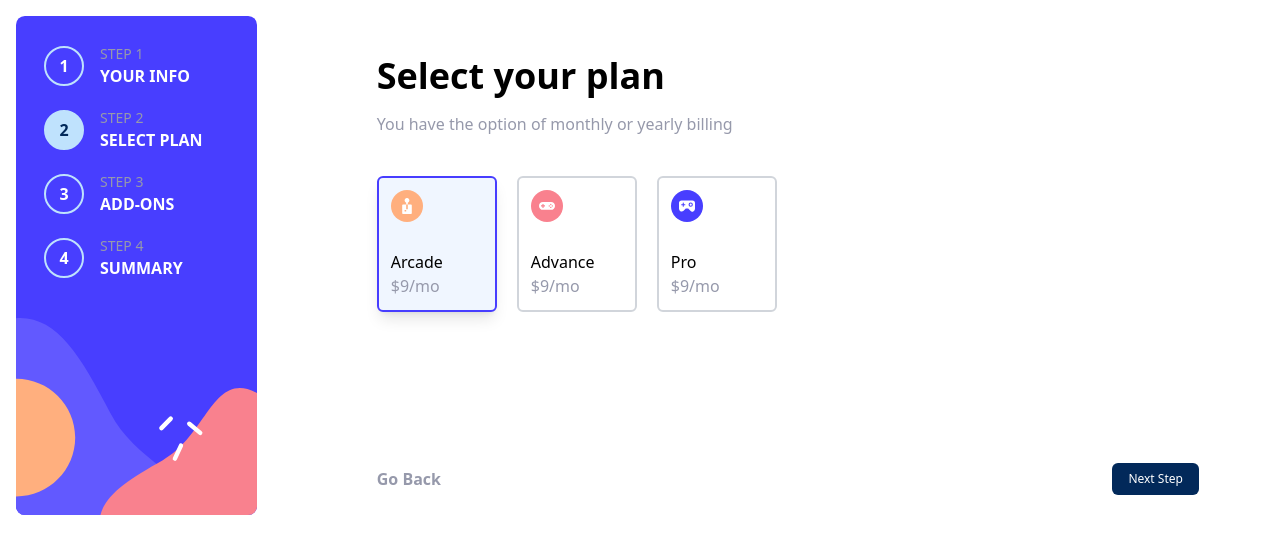
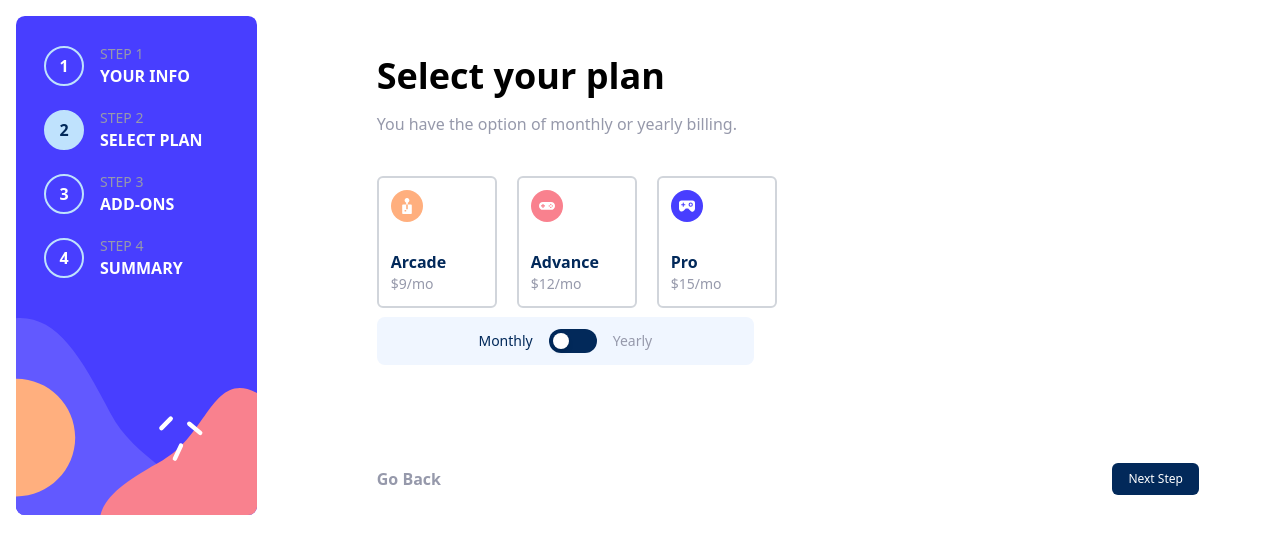
Before and after one commit to anjumali10/react-multi-step-form, a React (Vite) app: page /plan in a window 1280 px wide. Shown: the top 554 px of the page. Built offline with nearby package versions, Linux system fonts and the light colour scheme.

Commit message:
Add billing type toggler

```diff
--- a/src/App.jsx
+++ b/src/App.jsx
@@ -30,7 +30,7 @@ function App() {
         <div className="right relative w-full h-min-[80vh] p-10 px-20">
           <div className="p-info">
             <h1 className='text-4xl font-bold'>Personal info</h1>
-            <p className='text-coolgray mt-4'>Please provide your name, email address, and phone number</p>
+            <p className='text-coolgray mt-4'>Please provide your name, email address, and phone number.</p>
             <form onSubmit={handleSubmit(onSubmit)} className="flex flex-col gap-5 pt-5">
               {/* register your input into the hook by invoking the "register" function */}
               <div className="name flex flex-col gap-1">
--- /dev/null
+++ b/src/components/Add_ons_card.jsx
@@ -0,0 +1,21 @@
+import React from 'react';
+import iconCheckmark from '../assets/icon-checkmark.svg'
+
+const Add_ons_card = () => {
+  return (
+    <div className='border-2 border-lightgray p-5 rounded-md w-[85%] flex justify-between items-center'>
+      <div className='flex items-center gap-10'>
+        <div className='w-5 h-5 rounded-md border-2 border-lightgray bg-purplishblue flex justify-center'>
+          <img className='w-2.5' src={iconCheckmark} alt="iconcheckmark" />
+        </div>
+        <div>
+          <p className='text-marineblue font-bold text-lg'>Online service</p>
+          <p className='text-coolgray'>Access to multiplayer games</p>
+        </div>
+      </div>
+      <p className='text-coolgray'>+$10/yr</p>
+    </div>
+  )
+}
+
+export default Add_ons_card
--- a/src/components/Addson.jsx
+++ b/src/components/Addson.jsx
@@ -1,8 +1,55 @@
-import React from 'react'
+import { useForm } from "react-hook-form"
+import { useNavigate } from "react-router-dom"
+import Navbar from "./Navbar";
+import Add_ons_card from "./add_ons_card";
 
-const Addson = () => {
+function Addson() {
+  const navigate = useNavigate();
+
+  const onSubmit = (data) => {
+    console.log(data); // Handle form submission
+    navigate('/Summary'); // Navigate to the next page after form submission
+  };
+
+  const handleGoBack = () => {
+    // Handle the 'Go Back' button (optional)
+    navigate(-1); // This takes the user to the previous page in the history
+  };
+  const {
+    register,
+    handleSubmit,
+    watch,
+    formState: { errors, isValid },
+  } = useForm()
+
+
   return (
-    <div>Addson</div>
+    <>
+      <div className="main p-4 flex w-[100%] gap-10">
+        <Navbar />
+        <div className="right relative w-full h-min-[80vh] p-10 px-20">
+          <div className="p-info">
+            <h1 className='text-4xl font-bold'>Pick add-ons</h1>
+            <p className='text-coolgray mt-4 mb-9'>Add-ons help enhance your gaming experience.</p>
+            <div className="cardContainer">
+              <Add_ons_card/>
+            </div>
+            <div className="footer absolute bottom-0 flex justify-between w-[85%] pb-5">
+              <button onClick={handleGoBack} className='text-coolgray hover:text-marineblue font-bold' type="button">Go Back</button>
+              <button
+                disabled={!isValid}
+                className='bg-marineblue p-2 px-4 text-white rounded-md text-xs'
+                type="submit"
+                onClick={onSubmit}
+              >
+                Next Step
+              </button>
+            </div>
+          </div>
+        </div>
+      </div>
+
+    </>
   )
 }
 
--- a/src/components/Plan.jsx
+++ b/src/components/Plan.jsx
@@ -8,7 +8,8 @@ import iconPro from '../assets/icon-pro.svg';
 
 const Plan = () => {
     const navigate = useNavigate();
-    const [Plan, setPlan] = useState('arcade');
+    const [Plan, setPlan] = useState();
+    const [billingType, setBillingType] = useState("monthly");
 
     const handleChange = (value) => {
         if (Plan !== value) {
@@ -39,7 +40,7 @@ const Plan = () => {
                 <div className="right relative w-full h-min-[80vh] p-10 px-20">
                     <div className="plan">
                         <h1 className='text-4xl font-bold'>Select your plan</h1>
-                        <p className='text-coolgray mt-4'>You have the option of monthly or yearly billing</p>
+                        <p className='text-coolgray mt-4'>You have the option of monthly or yearly billing.</p>
                         <form className='mt-10 flex gap-5' onSubmit={handleSubmit(onSubmit)}>
                             <label
                                 onClick={() => handleChange('arcade')}
@@ -48,8 +49,9 @@ const Plan = () => {
                             >
                                 <img className='w-8' src={iconArcade} alt="iconArcade" />
                                 <div>
-                                    <p>Arcade</p>
-                                    <p className='text-coolgray'>$9/mo</p>
+                                    <p className='text-marineblue font-bold'>Arcade</p>
+                                    <p className='text-coolgray text-sm'>{billingType === 'monthly' ? '$9/mo': '$90/yr'}</p>
+                                    {billingType === 'yearly' && <span className='text-sm text-marineblue'>2 months free</span>}
                                 </div>
                                 <input
                                     {...register('plan')}
@@ -67,8 +69,9 @@ const Plan = () => {
                             >
                                 <img className='w-8' src={iconAdvance} alt="iconAdvance" />
                                 <div>
-                                    <p>Advance</p>
-                                    <p className='text-coolgray'>$9/mo</p>
+                                    <p className='text-marineblue font-bold'>Advance</p>
+                                    <p className='text-coolgray text-sm'>{billingType === 'monthly' ? '$12/mo': '$120/yr'}</p>
+                                    {billingType === 'yearly' && <span className='text-sm text-marineblue'>2 months free</span>}
                                 </div>
                                 <input
                                     {...register('plan')}
@@ -86,8 +89,9 @@ const Plan = () => {
                             >
                                 <img className='w-8' src={iconPro} alt="iconPro" />
                                 <div>
-                                    <p>Pro</p>
-                                    <p className='text-coolgray'>$9/mo</p>
+                                    <p className='text-marineblue font-bold'>Pro</p>
+                                    <p className='text-coolgray text-sm'>{billingType === 'monthly' ? '$15/mo': '$150/yr'}</p>
+                                    {billingType === 'yearly' && <span className='text-sm text-marineblue'>2 months free</span>}
                                 </div>
                                 <input
                                     {...register('plan')}
@@ -97,6 +101,37 @@ const Plan = () => {
                                     className="hidden"
                                 />
                             </label>
+                            <div className="flex self-auto absolute bottom-[150px] justify-center items-center gap-4 bg-magnolia p-3 rounded-lg w-[39%] mx-auto">
+                                {/* Monthly Label */}
+                                <span
+                                    className={`text-sm font-medium ${billingType === "monthly" ? "text-marineblue" : "text-coolgray"
+                                        }`}
+                                >
+                                    Monthly
+                                </span>
+
+                                {/* Toggle Button */}
+                                <div
+                                    className="relative w-12 h-6 bg-marineblue rounded-full cursor-pointer transition peer-checked:bg-marineblue"
+                                    onClick={() =>
+                                        setBillingType(billingType === "monthly" ? "yearly" : "monthly")
+                                    }
+                                >
+                                    <div
+                                        className={`absolute top-1 left-1 w-4 h-4 bg-white rounded-full shadow-md transition-transform ${billingType === "yearly" ? "translate-x-6" : ""
+                                            }`}
+                                    ></div>
+                                </div>
+
+                                {/* Yearly Label */}
+                                <span
+                                    className={`text-sm font-medium ${billingType === "yearly" ? "text-marineblue" : "text-coolgray"
+                                        }`}
+                                >
+                                    Yearly
+                                </span>
+                            </div>
+
 
                             <div className="footer absolute bottom-0 flex justify-between w-[85%] pb-5">
                                 <button onClick={handleGoBack} className='text-coolgray hover:text-marineblue font-bold' type="button">Go Back</button>
--- /dev/null
+++ b/src/context/context.js
@@ -0,0 +1,4 @@
+import { createContext } from "react";
+
+const planContext = createContext();
+const billingType = createContext('monthly')
--- a/tailwind.config.js
+++ b/tailwind.config.js
@@ -12,7 +12,8 @@ export default {
         coolgray: 'hsl(231, 11%, 63%)',
         pastelblue: 'hsl(228, 100%, 84%)',
         purplishblue: 'hsl(243, 100%, 62%)',
-        magnolia: 'hsl(217, 100%, 97%)'
+        magnolia: 'hsl(217, 100%, 97%)',
+        lightgray: 'hsl(229, 24%, 87%)'
 
       }
     },
```
